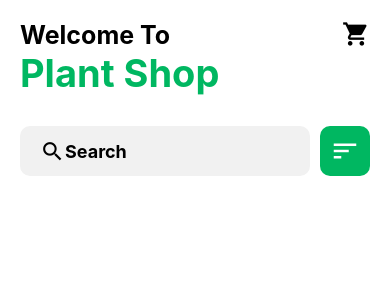
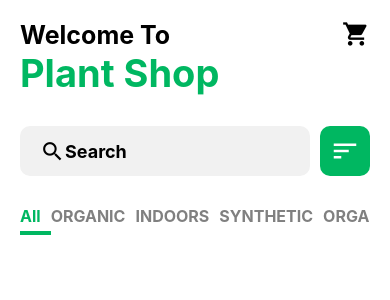
Before and after one commit to AmanuelAsfaw/PlantAPP-React-Native, a React Native app: screen /Home in a window 390 px wide. Shown: the top 300 px of the page. Built offline with nearby package versions, Linux system fonts and the light colour scheme.

Commit message:
Categories List - Horizontal ScrollView

```diff
--- a/src/screens/HomeScreen.js
+++ b/src/screens/HomeScreen.js
@@ -1,8 +1,25 @@
-import { SafeAreaView, StyleSheet, Text, TextInput, View } from "react-native"
+import { useState } from "react";
+import { SafeAreaView, ScrollView, StyleSheet, Text, TextInput, TouchableOpacity, View } from "react-native"
 import Icon from 'react-native-vector-icons/MaterialIcons';
 import COLORS from "../data/colors"
 
 const HomeScreen = () => {
+    const categories = ['All', 'ORGANIC', 'INDOORS', 'SYNTHETIC', 'ORGANIC', 'INDOORS', 'SYNTHETIC']
+    const [categoryIndex, setCategoryIndex] = useState(0)
+
+    const CategoryList = () => {
+        return (
+            <View style={style.categoryContainer}>
+                <ScrollView  horizontal={true} style={{flex: 1}}>
+                    {categories.map((item, index) => (
+                        <TouchableOpacity key={index} onPress={() => setCategoryIndex(index)} activeOpacity={.8}>
+                            <Text key={index} style={[style.categoryText, categoryIndex == index && style.categoryTextSelected]}>{item}</Text>
+                        </TouchableOpacity>
+                    ))}
+                </ScrollView>
+            </View>
+        )
+    }
     return(
         <SafeAreaView style={{ flex: 1, paddingHorizontal: 20, backgroundColor: COLORS.white}}>
             <View style={style.header}>
@@ -21,6 +38,7 @@ const HomeScreen = () => {
                     <Icon name="sort" size={30} color={ COLORS.white}/>
                 </View>
             </View>
+            <CategoryList/>
         </SafeAreaView>
     )
 }
@@ -53,6 +71,25 @@ const style = StyleSheet.create({
         justifyContent: 'center',
         alignItems: 'center',
         borderRadius: 10
+    },
+    categoryContainer: {
+        flexDirection: 'row',
+        marginTop: 30,
+        marginBottom: 20,
+        // justifyContent: 'space-between'
+
+    },
+    categoryText: {
+        paddingRight: 10,
+        fontSize: 16,
+        color: 'grey',
+        fontWeight: 'bold'
+    },
+    categoryTextSelected: {
+        color: COLORS.green,
+        paddingBottom: 5,
+        borderBottomWidth: 4,
+        borderColor: COLORS.green
     }
 })
 export default HomeScreen
```
